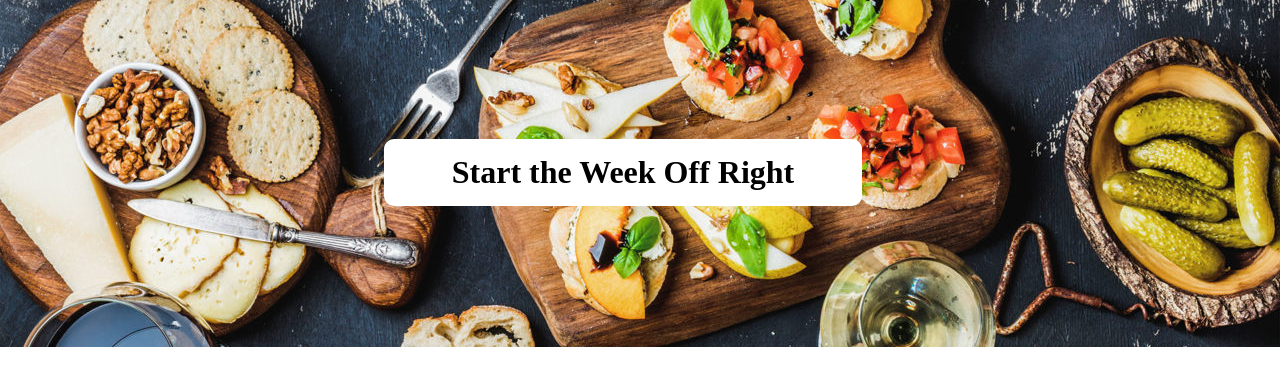
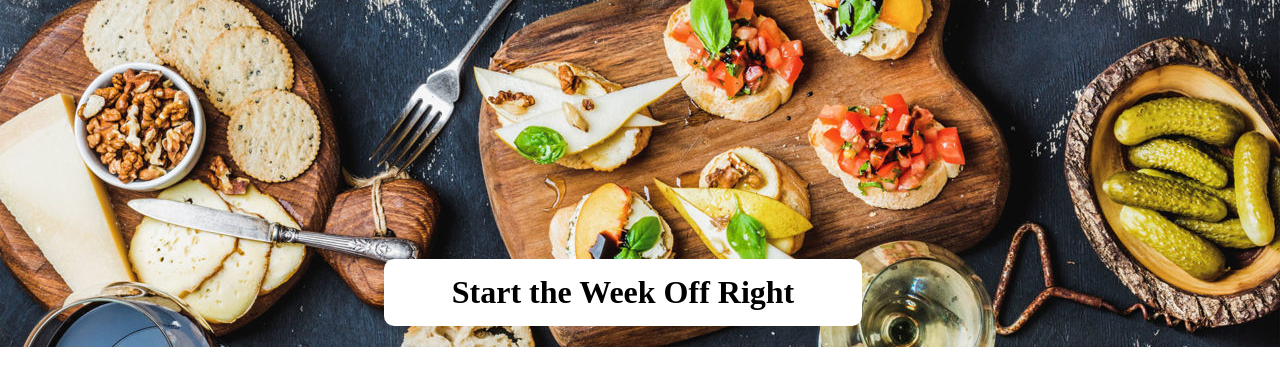
Before and after one commit to LordMamoo/RY-Paris, a plain HTML site: page paris.html in a window 1280 px wide. Shown: the part 108-494 px from the top of the page. Drawn offline with Linux system fonts and the light colour scheme.

Commit message:
fixed hero image size

```diff
--- a/CSS/style.css
+++ b/CSS/style.css
@@ -30,10 +30,10 @@ a:hover {
 
 .hero {
     background-image: url(../images/hero-image.jpg);
-    object-fit: cover;
+    background-size: cover;
     width: 100%;
     height: 350px;
-    align-content: center;
+    align-content: end;
 }
 
 .hero h1 {
```
